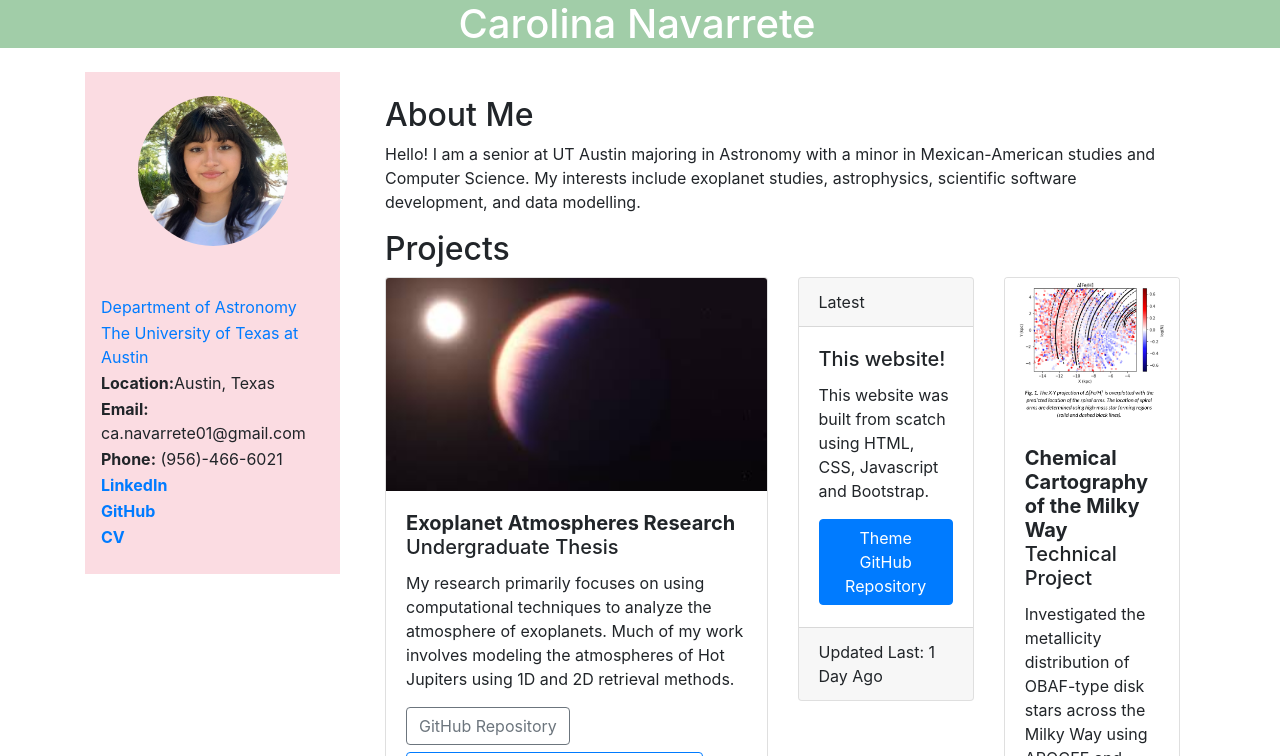
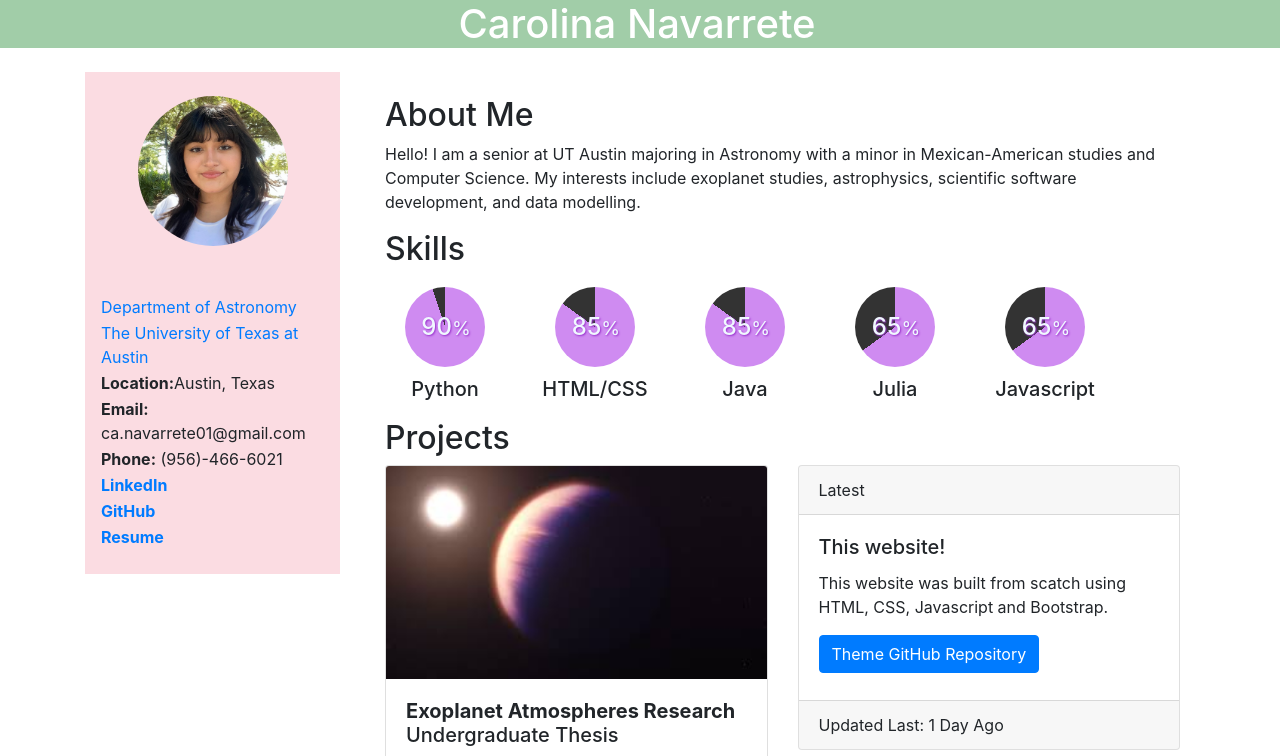
Before and after one commit to canavarrete01/PersonalWebsite, a plain HTML site: page index.html in a window 1280 px wide. Shown: the top 756 px of the page. Drawn offline with nearby package versions, Linux system fonts and the light colour scheme.

Commit message:
Adding Skills Section

```diff
--- a/index.html
+++ b/index.html
@@ -6,8 +6,8 @@
 <title>Carolina Navarrete</title>
 <!-- Bootstrap CSS -->
 <link href="https://stackpath.bootstrapcdn.com/bootstrap/4.5.2/css/bootstrap.min.css" rel="stylesheet">
+<link rel="stylesheet" type="text/css"  href="progress.css" >
 <style>
-  /* Style for the typing animation */
   .typing-animation {
     overflow: hidden;
     white-space: nowrap;
@@ -40,35 +40,6 @@
   .btn {
     margin-bottom: 2%;
   }
-    .skill-container {
-        max-width: 100%;
-        margin: auto;
-        padding: 20px;
-    }
-    .skills {
-        margin-bottom: 10px;
-        margin-left: 10px;
-    }
-
-    .progress-bar {
-        background-color: #ddd;
-        border-radius: 10px;
-        height: 20px;
-        width: 100%;
-        /* padding-left: 20px; */
-        /* overflow: hidden; */
-    }
-
-    .progress {
-        background-color: #2600ff; /* Progress color */
-        height: 100%;
-        width: 0; /* Initial width is 0 */
-        border-radius: 10px;
-        /* padding-left: 20px; */
-        /* transition: width 0.5s ease;  */
-    }
-
-
 
   /* Keyframe animation for typing */
   @keyframes typing {
@@ -141,7 +112,7 @@
             <tr><td style="text-align:left"><b>Phone:</b> (956)-466-6021</td></tr>
             <tr><td style="text-align:left"><a href="https://www.linkedin.com/in/carolina-navarrete-a764b3285/"><b>LinkedIn</b> </a></td></tr>
             <tr><td style="text-align:left"><a href="https://github.com/canavarrete01"><b>GitHub</b> </a></td></tr>
-            <tr><td style="text-align:left"> <a href="RefContent/resume.pdf"> <b>CV</b> </a></td></tr>
+            <tr><td style="text-align:left"> <a href="RefContent/resume.pdf"> <b>Resume</b> </a></td></tr>
         </table>
         </div>
       </div>
@@ -157,14 +128,54 @@
             My interests include exoplanet studies, astrophysics, scientific software development, and data modelling.</p>
         </div>
         <div class="container">
-        <!-- Project Section -->
-        <!-- <h2>Skills</h2>
+
+
+          <!-- Skills Section -->
+        <h2>Skills</h2>
         <div class="row">
-            <div class="skill-container">
-            <div class="skills">
-                <div>Python</div>
-                <div class="progress-bar">
-                    <div class="progress" style="width: 90%;"></div> <Adjust the width to represent the skill level (e.g., 80%) -->
+          <div class="progress-container">
+            <div class = "box" style="--i:95%;--clr:#cf8bf1;">
+              <div class = "circle">
+                <h4>90<small>%</small></h4>
+              </div>
+              <h5>Python</h5>
+            </div>
+          </div>
+          <div class="progress-container">
+            <div class = "box" style="--i:85%;--clr:#cf8bf1;">
+              <div class = "circle">
+                <h4>85<small>%</small></h4>
+              </div>
+              <h5>HTML/CSS</h5>
+            </div>
+          </div>
+          <div class="progress-container">
+            <div class = "box" style="--i:85%;--clr:#cf8bf1;">
+              <div class = "circle">
+                <h4>85<small>%</small></h4>
+              </div>
+              <h5>Java</h5>
+            </div>
+          </div>
+          <div class="progress-container">
+            <div class = "box" style="--i:65%;--clr:#cf8bf1;">
+              <div class = "circle">
+                <h4>65<small>%</small></h4>
+              </div>
+              <h5>Julia</h5>
+            </div>
+          </div>
+          <div class="progress-container">
+            <div class = "box" style="--i:65%;--clr:#cf8bf1;">
+              <div class = "circle">
+                <h4>65<small>%</small></h4>
+              </div>
+              <h5>Javascript</h5>
+            </div>
+          </div>
+        </div>
+
+
                 <!-- </div>
             </div>
 
@@ -229,10 +240,10 @@
                                   </div>
                                 </div>
                             </div>
-                        </div>
+
 
                         <!-- Second card -->
-                        <div class="col">
+
                             <div class="card">
                                 <div class="card">
                                 <!-- <svg class="bd-placeholder-img card-img-top" width="100%" height="180" xmlns="http://www.w3.org/2000/svg" role="img" aria-label="Placeholder: Image cap" preserveAspectRatio="xMidYMid slice" focusable="false"><title>Placeholder</title><rect width="100%" height="100%" fill="#00000"/><text x="50%" y="50%" fill="#dee2e6" dy=".3em">Example</text></svg> -->
@@ -246,10 +257,10 @@
                                 </div>
                                 </div>
                             </div>
-                        </div>
+
 
                         <!-- Third card -->
-                        <div class="col">
+
                             <div class="card">
                                 <!-- Card content -->
                                 <div class="card">
@@ -266,9 +277,11 @@
                                   </div>
                             </div>
                             </div>
+                          </div>
+                            </div>
 
-                     </div>
-                     </div>
+
+
 
                 <!-- Second column -->
                 <div class="col-md-6">
@@ -284,7 +297,7 @@
                                   <div class="card-body">
                                     <h5 class="card-title">This website!</h5>
                                     <p class="card-text">This website was built from scatch using HTML, CSS, Javascript and Bootstrap.</p>
-                                    <a href="https://github.com/canavarrete01/METIS_V1" class="btn btn-primary">Theme GitHub Repository</a>
+                                    <a href="https://github.com/canavarrete01/PersonalWebsite.git" class="btn btn-primary">Theme GitHub Repository</a>
                                   </div>
                                   <div class="card-footer text-body-secondary">
                                     Updated Last: 1 Day Ago
@@ -293,7 +306,7 @@
                         </div>
 
                         <!-- Sixth card -->
-                        <div class="col">
+
                             <div class="card">
                                 <!-- Card content -->
                                 <img class="card-img-top" src="RefContent/chem.png">
@@ -308,10 +321,10 @@
                                 </div>
                                 </div>
                             </div>
-                        </div>
+
 
                         <!-- Seventh card -->
-                        <div class="col">
+
                             <div class="card">
                                 <!-- Card content -->
                                 <img class="card-img-top" src="RefContent/vast.png">
@@ -324,7 +337,7 @@
                                   </div>
                               </div>
                             </div>
-                        </div>
+
 
 
                     </div>
--- /dev/null
+++ b/progress.css
@@ -0,0 +1,55 @@
+/* .progress-row{
+
+    width: 100%
+} */
+.progress-body{
+    display: flex;
+    justify-content: center;
+    align-items: center; min-height: 100vh;
+}
+.progress-container{
+    position: relative;
+    display:flex;
+    gap: 30px;
+    /* height: 180px; */
+
+}
+
+.progress-container .box{
+    position: relative;
+    padding: 10px 0;
+    width: 150px;
+    /* height: 150px; */
+    /* background-color: rgb(154, 230, 188); */
+    display: flex;
+    justify-content: center;
+    align-items: center;
+    flex-direction: column;
+
+
+}
+.progress-container .box .circle{
+    position: relative;
+    width: 80px;
+    height: 80px;
+    background: conic-gradient(from 0deg, var(--clr) 0%, var(--clr) 0% var(--i), #333 var(--i), #333 100%);
+    border-radius: 50%;
+    display: flex;
+    justify-content: center;
+    align-items: center;
+    margin-bottom: 10px;
+
+
+}
+.progress-container .box .circle{
+    position: relative;
+    text-align: center;
+    padding-top: 10px;
+    padding-left: 2px;
+    font-size: 2.5em;
+    color:aliceblue;
+    font-weight: 500;
+    text-shadow:1px 1px 2px darkorchid;
+
+
+}
```
Also changed, not shown: Profile.jpg (deleted), chem.png (deleted), download.jpg (deleted), lightcurve_result.png (deleted), screen.png (deleted), vast.png (deleted), 5 other files.
